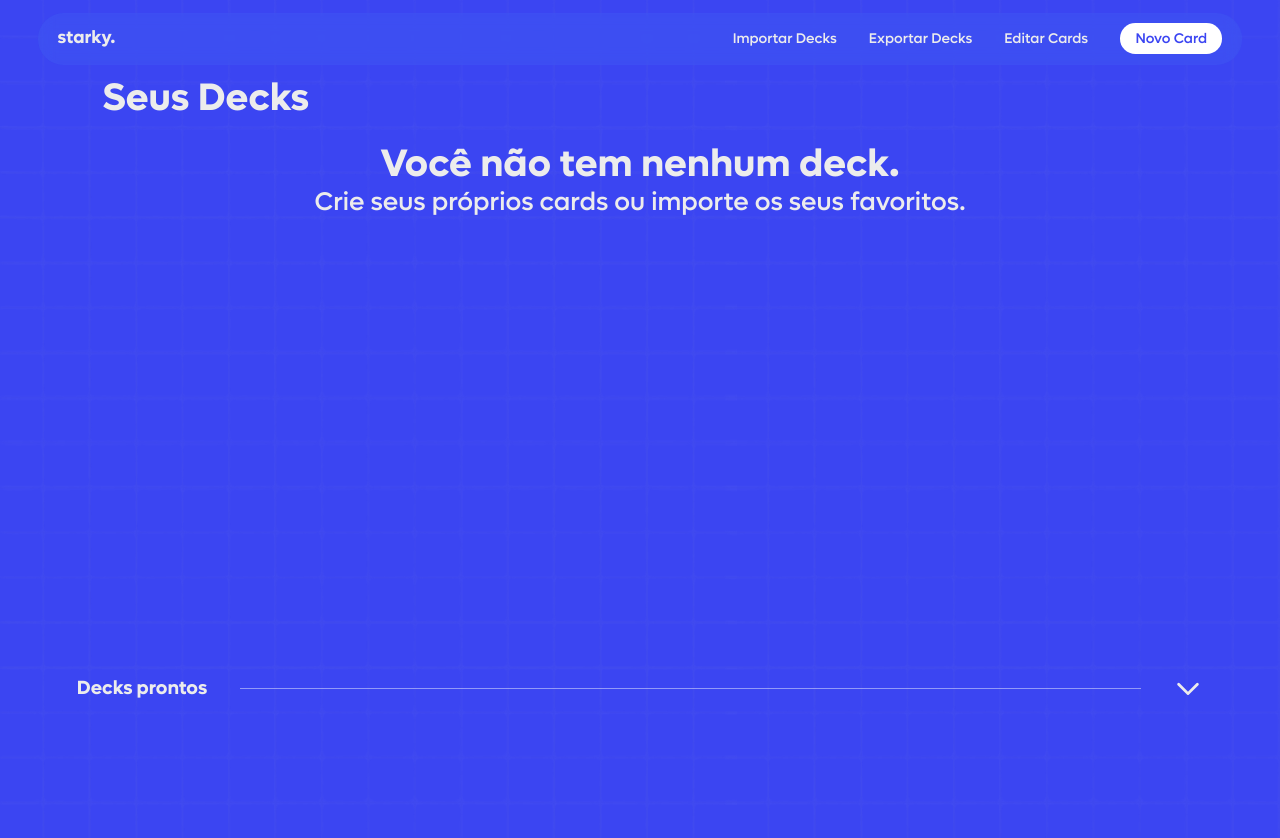
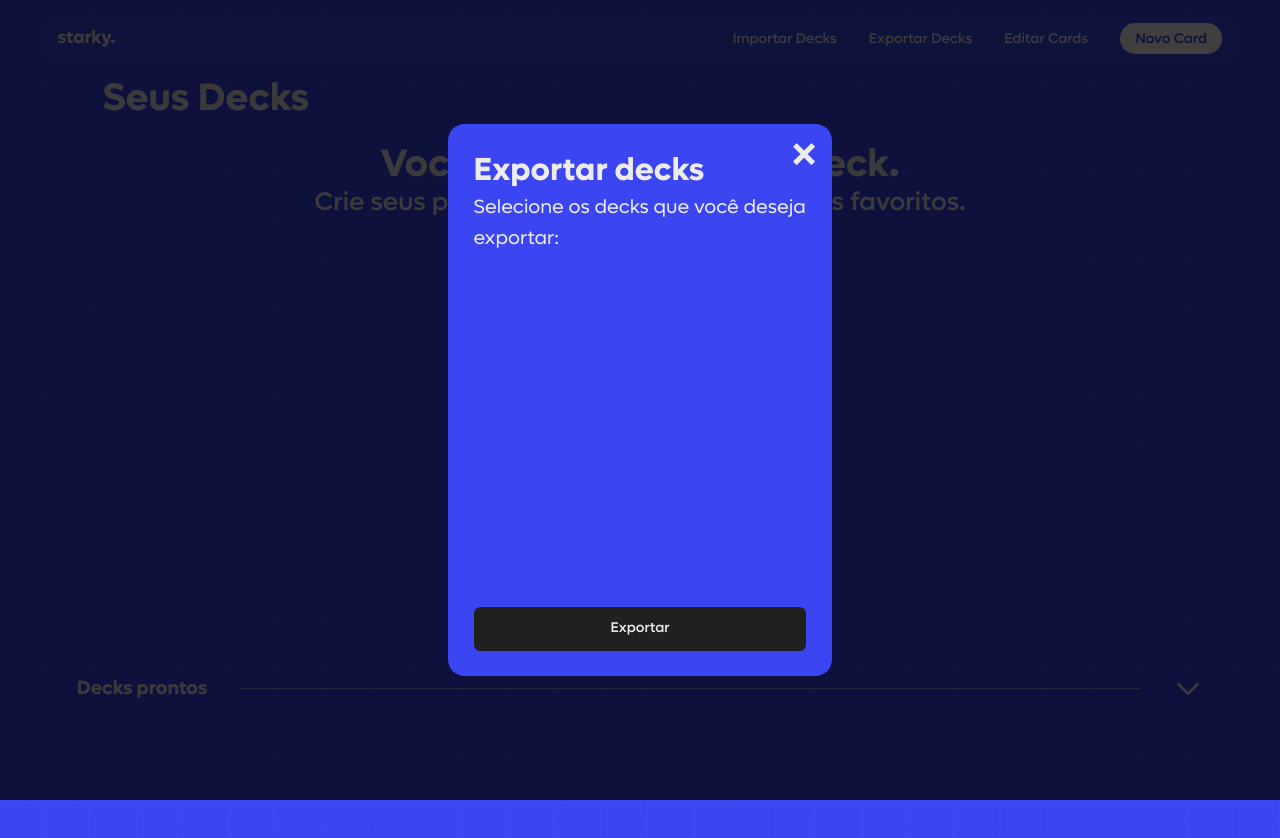
Before and after one commit to felipesoarws/Starky, a React (Vite) app: page /app in a window 1280 px wide. Both pictures are taken after a click on the button "Exportar Decks". Shown: the top 838 px of the page. Built offline with nearby package versions, Linux system fonts and the light colour scheme.

Commit message:
app pt 19: função de exportação de decks

```diff
--- /dev/null
+++ b/src/components/ExportDeck.jsx
@@ -0,0 +1,78 @@
+import Modal from "./Modal";
+
+const ExportDeck = ({
+  setSelectedCategories,
+  isExportDeckModalOpen,
+  setExportDeckModalOpen,
+  groupedFlashcards,
+  selectedCategories,
+  exportDeck,
+}) => {
+  const handleCheckboxChange = (category) => {
+    setSelectedCategories((prevSelected) => {
+      if (prevSelected.includes(category)) {
+        return prevSelected.filter((cat) => cat !== category);
+      } else {
+        return [...prevSelected, category];
+      }
+    });
+  };
+
+  return (
+    <div className={`modal-overlay ${isExportDeckModalOpen ? "active" : ""}`}>
+      <Modal
+        isOpen={isExportDeckModalOpen}
+        onClose={() => setExportDeckModalOpen(false)}
+        width={"w-[75%] lg:w-[30vw]"}
+        bgColor={"blue"}
+      >
+        <div className="leading-5 mr-5 lg:mr-0 lg:leading-[2.4vw]">
+          <div className="mb-4 lg:mb-[1vw]">
+            <h2 className="lufga-bold text-[var(--white-gray)] text-2xl lg:text-[2.5vw]">
+              Exportar decks
+            </h2>
+            <p className="lufga-reg text-[var(--white-gray)] text-[1rem] lg:text-[1.5vw]">
+              Selecione os decks que você deseja exportar:
+            </p>
+          </div>
+
+          <div className="flex flex-col gap-2 lg:gap-0 lg:h-[41vh] overflow-auto">
+            {Object.keys(groupedFlashcards).map(
+              (
+                category // object.keys para retornar o array com as propriedades do objeto
+              ) => (
+                <div key={category}>
+                  <div className="flex items-center justify-start gap-4 lg:gap-[1vw] lg:mt-[.5vw]">
+                    <div className="checkbox-wrapper-64">
+                      <label className="switch">
+                        <input
+                          name={category}
+                          type="checkbox"
+                          onChange={() => handleCheckboxChange(category)}
+                          checked={selectedCategories.includes(category)}
+                        />
+                        <span className="slider"></span>
+                      </label>
+                    </div>
+
+                    <h2 className="lufga-bold text-[var(--white-gray)]  py-[.4rem] text-[1.1rem] lg:py-[.4vw] lg:text-[1.5vw] lg:translate-y-[-.4vw]">
+                      {category}
+                    </h2>
+                  </div>
+                </div>
+              )
+            )}
+          </div>
+          <button
+            onClick={() => exportDeck()}
+            className="text-[var(--white-gray)] bg-[var(--gray-dark)] transition-all ease-in-out duration-[.3s] cursor-pointer p-[.5rem] rounded-[.5rem] text-[.9rem] mt-4 w-[100%] lg:mt-[1vw] lg:p-[.5vw] lg:rounded-[.5vw] lg:text-[1.1vw] hover:bg-[var(--gray-light)]"
+          >
+            Exportar
+          </button>
+        </div>
+      </Modal>
+    </div>
+  );
+};
+
+export default ExportDeck;
--- a/src/components/MobileMenu.jsx
+++ b/src/components/MobileMenu.jsx
@@ -5,6 +5,7 @@ const MobileMenu = ({
   setIsMobileMenuOpen,
   openEditCardModal,
   handleButtonClick,
+  setExportDeckModalOpen,
 }) => {
   return (
     <div className="z-50 block lg:hidden">
@@ -44,6 +45,7 @@ const MobileMenu = ({
                   isMobileMenuOpen ? "opacity-100" : "opacity-0"
                 } cursor-pointer bg-[var(--blue-light)] text-[var(--white-gray)] rounded-[1rem] px-[.8rem] p-[.5rem] w-[40vw] text-[1rem] block transition-all ease-in-out duration-[.3s]  lg:text-[1.1vw] lg:hidden hover:bg-[var(--white-gray)] hover:text-[var(--blue-light)] `}
                 onClick={() => {
+                  setExportDeckModalOpen(true);
                   setIsMobileMenuOpen(false);
                 }}
               >
--- a/src/components/ReviewDeck.jsx
+++ b/src/components/ReviewDeck.jsx
@@ -96,7 +96,7 @@ const ReviewDeck = ({
                 <div className="flex flex-col gap-2 lg:gap-[1vw]">
                   {showAnswer ? (
                     <div
-                      className={`deck-item bg-[#ffffff25] text-left overflow-hidden border-[var(--white-gray)]  border-[.1vw] p-[1vw] h-[34vh] w-[76vw] rounded-[.5vw] flex items-center justify-center border-solid transition-all ease-in-out duration-[.3s] lg:border-[.1vw] lg:p-[1vw] lg:w-[25vw] lg:h-[40vh]  lg:rounded-[.5vw] lg:leading-[1.2vw] ${
+                      className={`deck-item bg-[#ffffff25] text-center overflow-hidden border-[var(--white-gray)]  border-[.1vw] p-[1vw] h-[34vh] w-[76vw] rounded-[.5vw] flex items-center justify-center border-solid transition-all ease-in-out duration-[.3s] lg:border-[.1vw] lg:p-[1vw] lg:w-[25vw] lg:h-[40vh]  lg:rounded-[.5vw] lg:leading-[1.2vw] ${
                         showAnswer ? "flipped" : ""
                       }`}
                     >
@@ -121,7 +121,7 @@ const ReviewDeck = ({
                     </div>
                   ) : (
                     <div
-                      className={`deck-item bg-[#ffffff25] text-left overflow-hidden border-[var(--white-gray)]  border-[.1vw] p-[1vw] h-[45vh] w-[76vw] rounded-[.5vw] flex items-center justify-center border-solid transition-all ease-in-out duration-[.3s] lg:border-[.1vw] lg:p-[1vw] lg:w-[48vw] lg:rounded-[.5vw] lg:leading-[1.2vw] ${
+                      className={`deck-item bg-[#ffffff25] text-center overflow-hidden border-[var(--white-gray)]  border-[.1vw] p-[1vw] h-[45vh] w-[76vw] rounded-[.5vw] flex items-center justify-center border-solid transition-all ease-in-out duration-[.3s] lg:border-[.1vw] lg:p-[1vw] lg:w-[48vw] lg:rounded-[.5vw] lg:leading-[1.2vw] ${
                         showAnswer ? "flipped" : ""
                       }`}
                     >
--- a/src/pages/Application.jsx
+++ b/src/pages/Application.jsx
@@ -16,6 +16,7 @@ import MobileMenu from "../components/MobileMenu";
 import NewCard from "../components/NewCard";
 import EditCard from "../components/EditCard";
 import ReviewDeck from "../components/ReviewDeck";
+import ExportDeck from "../components/ExportDeck";
 
 const Application = () => {
   const [cards, setCards] = useState([]); // todos os flashcards
@@ -35,7 +36,7 @@ const Application = () => {
 
   // modal de editar o card
   const [selectedDeck, setSelectedDeck] = useState([]); // deck selecionado para revisão
-  const [isEditCardModalOpen, setEditCardModalOpen] = useState(false); // conferir se o modal de editar o card está aberto
+  const [isEditCardModalOpen, setEditCardModalOpen] = useState(false);
   const openEditCardModal = () => setEditCardModalOpen(true);
   const closeEditCardModal = () => {
     setSelectedEditCard([]);
@@ -44,20 +45,24 @@ const Application = () => {
 
   // modal de revisar o deck
   const [showAnswer, setShowAnswer] = useState(false); // estado para mostrar se a resposta está aparecendo
-  const [isReviewCardModalOpen, setReviewCardModalOpen] = useState(false); // conferir se o modal de editar o card está aberto
+  const [isReviewCardModalOpen, setReviewCardModalOpen] = useState(false);
   const openReviewCardModal = () => setReviewCardModalOpen(true);
   const closeReviewCardModal = () => setReviewCardModalOpen(false);
 
   // modal para confirmar a opção de dificuldade
   const [cardConfirmDifficulty, setConfirmCardDifficulty] = useState(false);
   const [cardDifficulty, setCardDifficulty] = useState("");
-  const [isDifficultyModalOpen, setDifficultyModalOpen] = useState(false); // conferir se o modal de editar o card está aberto
+  const [isDifficultyModalOpen, setDifficultyModalOpen] = useState(false);
   const closeDifficultyModal = () => setDifficultyModalOpen(false);
 
   // modal para confirmar a remoção do deck
   const [confirmDeckRemoval, setConfirmDeckRemoval] = useState(false);
   const [categoryDeckRemoval, setCategoryDeckRemoval] = useState("");
-  const [isDeckRemovalModalOpen, setDeckRemovalModalOpen] = useState(false); // conferir se o modal de editar o card está aberto
+  const [isDeckRemovalModalOpen, setDeckRemovalModalOpen] = useState(false);
+
+  // modal para exportar decks
+  const [selectedCategories, setSelectedCategories] = useState([]);
+  const [isExportDeckModalOpen, setExportDeckModalOpen] = useState(false);
 
   const selectRef = useRef(null);
   const fileInputRef = useRef(null);
@@ -416,6 +421,52 @@ const Application = () => {
     }
   };
 
+  // exportar deck
+  const exportDeck = () => {
+    if (selectedCategories.length === 0) return;
+
+    const modifiedFlashcards = Object.values(
+      Object.fromEntries(
+        Object.entries(groupedFlashcards)
+          .filter(([category]) => selectedCategories.includes(category))
+          .map(([category, cards]) => [category, cards.map(modifyCardData)])
+      )
+    ).flat();
+
+    // array dos cards para json
+    const json = JSON.stringify(modifiedFlashcards, null, 2);
+
+    // criar um blob (coleção de dados binarios) com o json
+    const blob = new Blob([json], { type: "application/json" });
+
+    // link de download
+    const url = URL.createObjectURL(blob);
+    const link = document.createElement("a");
+    link.href = url;
+    link.download = `${
+      selectedCategories.length > 1
+        ? "starky_decks"
+        : `starky_${selectedCategories[0].toLowerCase()}`
+    }.json`; // Nome do arquivo
+
+    link.click();
+
+    URL.revokeObjectURL(url);
+  };
+
+  // alterar dados do card antes de exportar
+  const modifyCardData = (card) => {
+    return {
+      id: "-",
+      category: card.category,
+      question: card.question,
+      answer: card.answer,
+      status: "-",
+      creationDate: "-",
+      nextReviewDate: "-",
+    };
+  };
+
   useEffect(() => {
     if (cards.length === 0) {
       setEditCardModalOpen(false);
@@ -687,6 +738,7 @@ const Application = () => {
 
               <button
                 className="cursor-pointer text-[.7rem] hidden lg:text-[1.1vw] lg:block"
+                onClick={() => setExportDeckModalOpen(true)}
                 data-aos="fade-down"
                 data-aos-duration="1500"
               >
@@ -729,6 +781,7 @@ const Application = () => {
         setIsMobileMenuOpen={setIsMobileMenuOpen}
         openEditCardModal={openEditCardModal}
         handleButtonClick={handleButtonClick}
+        setExportDeckModalOpen={setExportDeckModalOpen}
       />
 
       <main className="mt-25 lg:mt-[6vw] lg:min-h-[72vh]">
@@ -908,16 +961,24 @@ const Application = () => {
             setCategoryDeckRemoval={setCategoryDeckRemoval}
             categoryDeckRemoval={categoryDeckRemoval}
           />
+          <ExportDeck
+            setSelectedCategories={setSelectedCategories}
+            isExportDeckModalOpen={isExportDeckModalOpen}
+            setExportDeckModalOpen={setExportDeckModalOpen}
+            groupedFlashcards={groupedFlashcards}
+            selectedCategories={selectedCategories}
+            exportDeck={exportDeck}
+          />
         </div>
       </main>
-      <Content decksThemes={decksThemes} CaretDown={CaretDown} />
+      <OtherDecks decksThemes={decksThemes} CaretDown={CaretDown} />
     </div>
   );
 };
 
 export default Application;
 
-const Content = ({ CaretDown, decksThemes }) => {
+const OtherDecks = ({ CaretDown, decksThemes }) => {
   const [isSectionHidden, setSectionHidden] = useState(false);
 
   if (isSectionHidden) {
@@ -973,11 +1034,11 @@ const Content = ({ CaretDown, decksThemes }) => {
                     {theme.description}
                   </p>
                 </div>
-                <button className="bg-[var(--blue-light)] transition-all ease-in-out duration-[.3s] cursor-pointer p-[.4rem] rounded-[.5rem] text-[1rem] lg:p-[.5vw] lg:rounded-[.5vw] lg:text-[.8vw] w-full hover:bg-[var(--blue-midnight)]">
-                  <a href={theme.file} download>
+                <a href={theme.file} download>
+                  <button className="bg-[var(--blue-light)] transition-all ease-in-out duration-[.3s] cursor-pointer p-[.4rem] rounded-[.5rem] text-[1rem] lg:p-[.5vw] lg:rounded-[.5vw] lg:text-[.8vw] w-full hover:bg-[var(--blue-midnight)]">
                     Baixar Deck
-                  </a>
-                </button>
+                  </button>
+                </a>
               </div>
             ))}
           </div>
```
Also changed, not shown: src/styles/index.css (+67 -0 lines).
